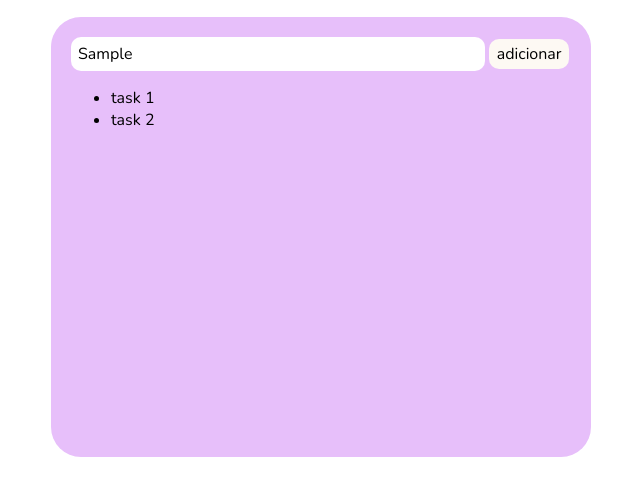
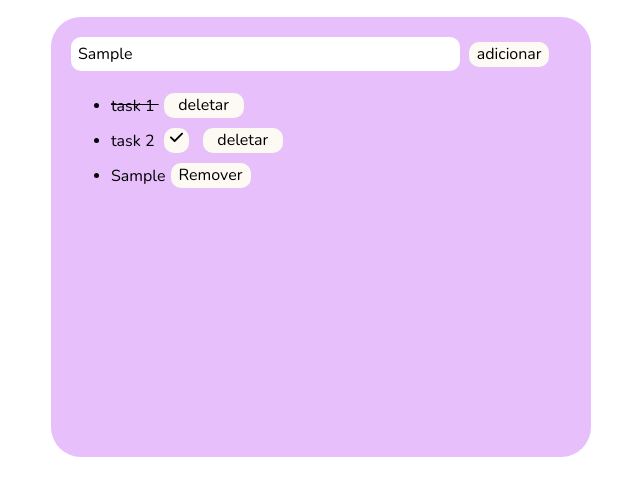
Before and after one commit to deb-guimaraes/to-do-list, a plain HTML site: page index.html in a window 1280 px wide. Both pictures are taken after typing "Sample" into the empty fields and a click on the button "adicionar". Shown: the part 212-708 px from the top of the page, without its empty margins (319-959 px from the left). Drawn offline with nearby package versions, Linux system fonts and the light colour scheme.

Commit message:
ver inicial

```diff
--- a/index.html
+++ b/index.html
@@ -8,6 +8,8 @@
     <link rel="preconnect" href="https://fonts.gstatic.com" crossorigin>
     <link href="https://fonts.googleapis.com/css2?family=Nunito:ital,wght@0,200..1000;1,200..1000&display=swap" rel="stylesheet">
 
+    <link rel="stylesheet" href="">
+
     <link rel="stylesheet" href="style.css">
 
     <title>Document</title>
@@ -17,11 +19,24 @@
         <h1>to do list</h1>
         <div class="card">
             <input class="input-add-task">
-            <button class="btn-add-task" value="adicionar">adicionar</button>
+            <button class="btn-add-task" value="adicionar">
+                adicionar
+            </button>
 
             <ul>
-                <li class="checked"> task 1</li>
-                <li class=""> task 2</li>
+                <li id="task-checked"> task 1
+                    <button class="btn-deletar" value="deletar">
+                        deletar
+                    </button>
+                </li>
+                <li id="task"> task 2
+                    <button class="btn-check" value="check">
+                        <svg xmlns="http://www.w3.org/2000/svg" viewBox="0 0 448 512"><!--!Font Awesome Free 6.6.0 by @fontawesome - https://fontawesome.com License - https://fontawesome.com/license/free Copyright 2024 Fonticons, Inc.--><path d="M438.6 105.4c12.5 12.5 12.5 32.8 0 45.3l-256 256c-12.5 12.5-32.8 12.5-45.3 0l-128-128c-12.5-12.5-12.5-32.8 0-45.3s32.8-12.5 45.3 0L160 338.7 393.4 105.4c12.5-12.5 32.8-12.5 45.3 0z"/></svg>
+                    </button>
+                    <button class="btn-deletar" value="deletar">
+                        deletar
+                    </button>
+                </li>
             </ul>
         </div>
 
--- a/script.js
+++ b/script.js
@@ -1 +1,26 @@
-const task = document.querySelector("task");
+const inpt = document.querySelector(".input-add-task")
+const inputTask = document.querySelector("ul");
+const btnAdd = document.querySelector(".btn-add-task");
+
+function addTaskToList (task){
+    //adicionar uma task na lista
+    const taskAdd = document.createElement("li"); //cria um novo li
+    taskAdd.textContent = task;                   //define que o texto vai ser o task
+    inputTask.appendChild(taskAdd);               //adiciona a task na lista ul
+
+    //adicionar o botão delete ao lado da task na lista
+    const btnDelete = document.createElement("button");  //cria um novo button
+    btnDelete.textContent = "Remover";                   // o que terá neste button
+    taskAdd.appendChild(btnDelete);                      //coloca o button ao lado da task na ul
+}
+
+// ao clicar no botão para adicionar uma task na lista
+btnAdd.addEventListener("click", (e) => {
+    e.preventDefault();                       //evita o envio do formulário
+    const task = inpt.value.trim();           // a task guarda o o que foi escrito no input
+
+
+    addTaskToList(task);                    //chamada da função de adicionar a task na lista
+
+
+});
--- a/style.css
+++ b/style.css
@@ -23,18 +23,24 @@ h1{
     font-size: 30px;
 }
 
+.btn-check{
+    width: 25px;
+}
+
+
 .input-add-task{
     border-radius: 10px;
     border: none;
-    width: 80%;
+    width: 75%;
     height: 20px;
     outline: none;
     padding: 7px;
 }
 
-.btn-add-task{
-    height: 30px;
+button{
+    height: 25px;
     width: 80px;
+    margin: 5px;
     border-radius: 10px;
     border: none;
     cursor: pointer;
@@ -43,6 +49,10 @@ h1{
 
 }
 
-.btn-add-task:hover{
+button:hover{
     background-color: rgb(248, 236, 255);
 }
+
+#task-checked{
+    text-decoration: line-through;
+}
```
